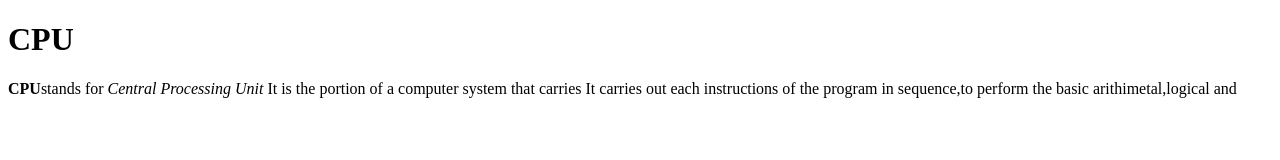
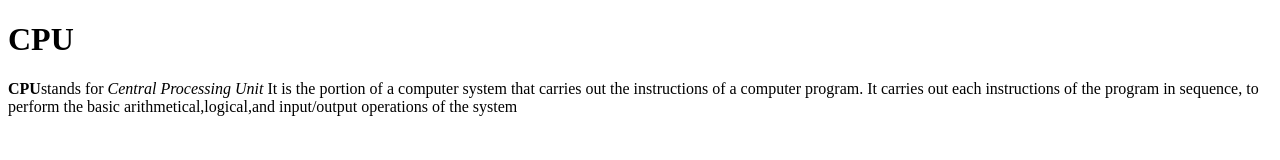
Before and after one commit to iamneo-production/deaedadbadadaeccdfffebaeceaec, a website: page public/index.html in a window 1280 px wide. Drawn offline with Linux system fonts and the light colour scheme.

Commit message:
Backup Commit

```diff
--- a/public/index.html
+++ b/public/index.html
@@ -9,11 +9,8 @@
     <body>
     <b>CPU</b>stands for <i>Central Processing Unit</i>
     It is the portion of a computer system that carries
-
-    It carries out each instructions of the program in sequence,to perform the basic arithimetal,logical and
-
-    <link rel="stylesheet" href="style.css" />
-</head>
-<body>
+    out the instructions of a computer program.
+    It carries out each instructions of the program in sequence,
+    to perform the basic arithmetical,logical,and input/output operations of the system
 </body>
 </html>
```
